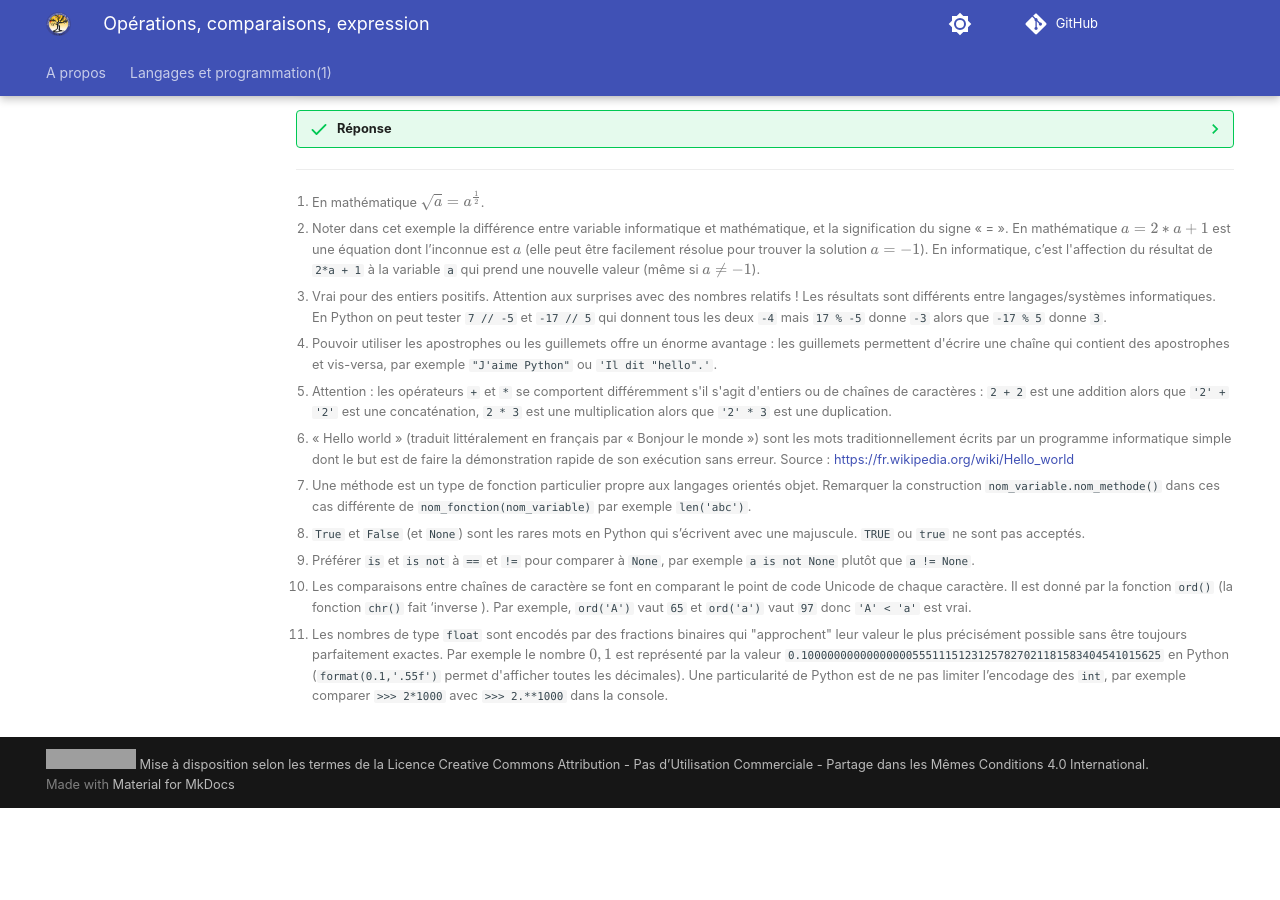
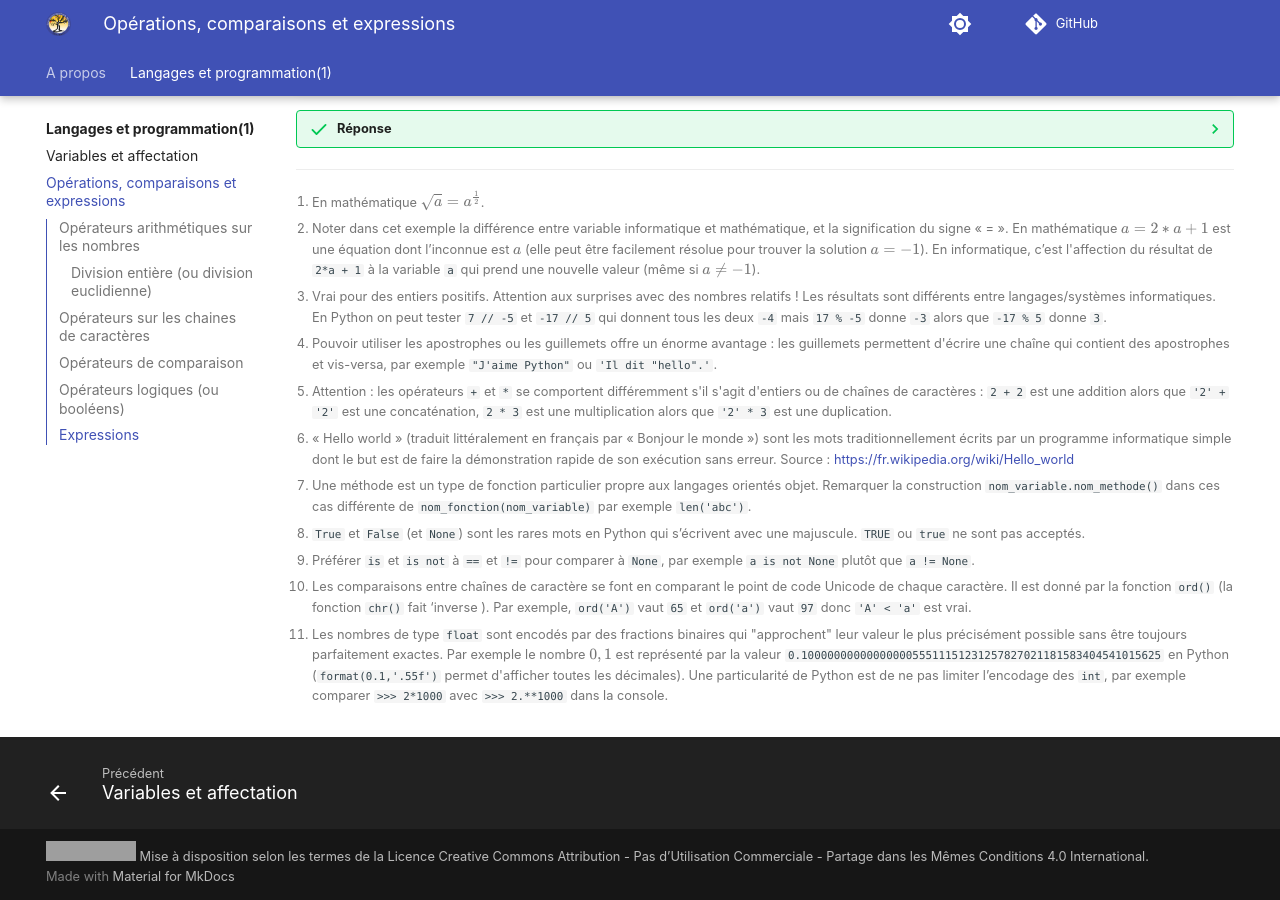
Before and after one commit to eipaca/NSI-1, an MkDocs documentation site: the page built from docs/langages-et-programmation/2-operations-comparaisons-expressions.md, in a window 1280 px wide and 900 px high, scrolled down 7890 px. Built offline with MkDocs 1.6.1 and Material for MkDocs 9.7.7, drawn with Linux system fonts in a browser that asks for light colours; emoji names are drawn with the system emoji font; comment, search, counter and statistics services are not loaded; before the commit the page ends 8698 px from its top, so only the background shows below that; grey boxes are pictures that could not be loaded.

Commit message:
Update mkdocs.yml

```diff
--- a/mkdocs.yml
+++ b/mkdocs.yml
@@ -141,7 +141,7 @@
   - Langages et programmation(1):
     - langages-et-programmation/index.md
     - Variables et affectation: langages-et-programmation/1-variables-affectation.md
-    #- Opérations, comparaisons et expressions: langages-et-programmation/2-operations-comparaisons-expressions.md
+    - Opérations, comparaisons et expressions: langages-et-programmation/2-operations-comparaisons-expressions.md
     #- Instructions: langages-et-programmation/3-instructions.md
     #- Constructions élémentaires: langages-et-programmation/4-constructions-elementaires.md
     #- Appel de fonctions: langages-et-programmation/5-fonctions.md
```
